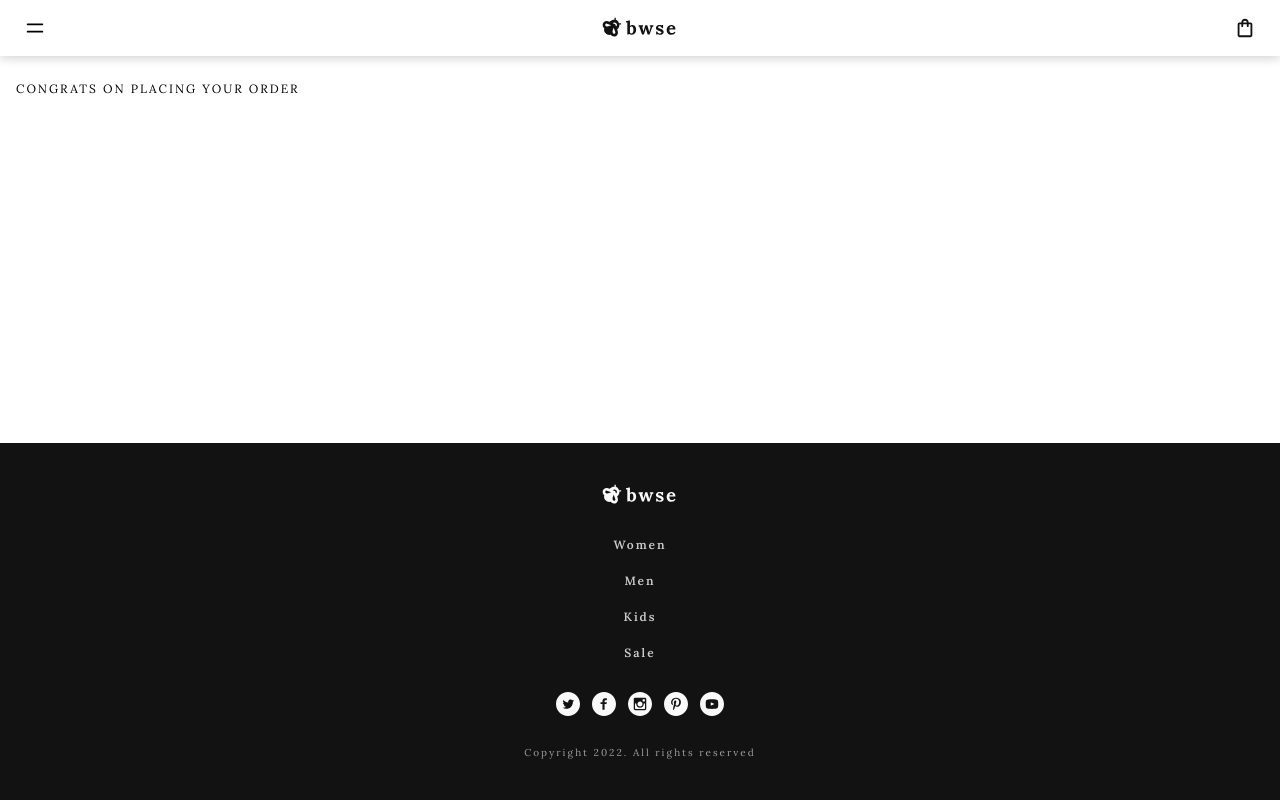
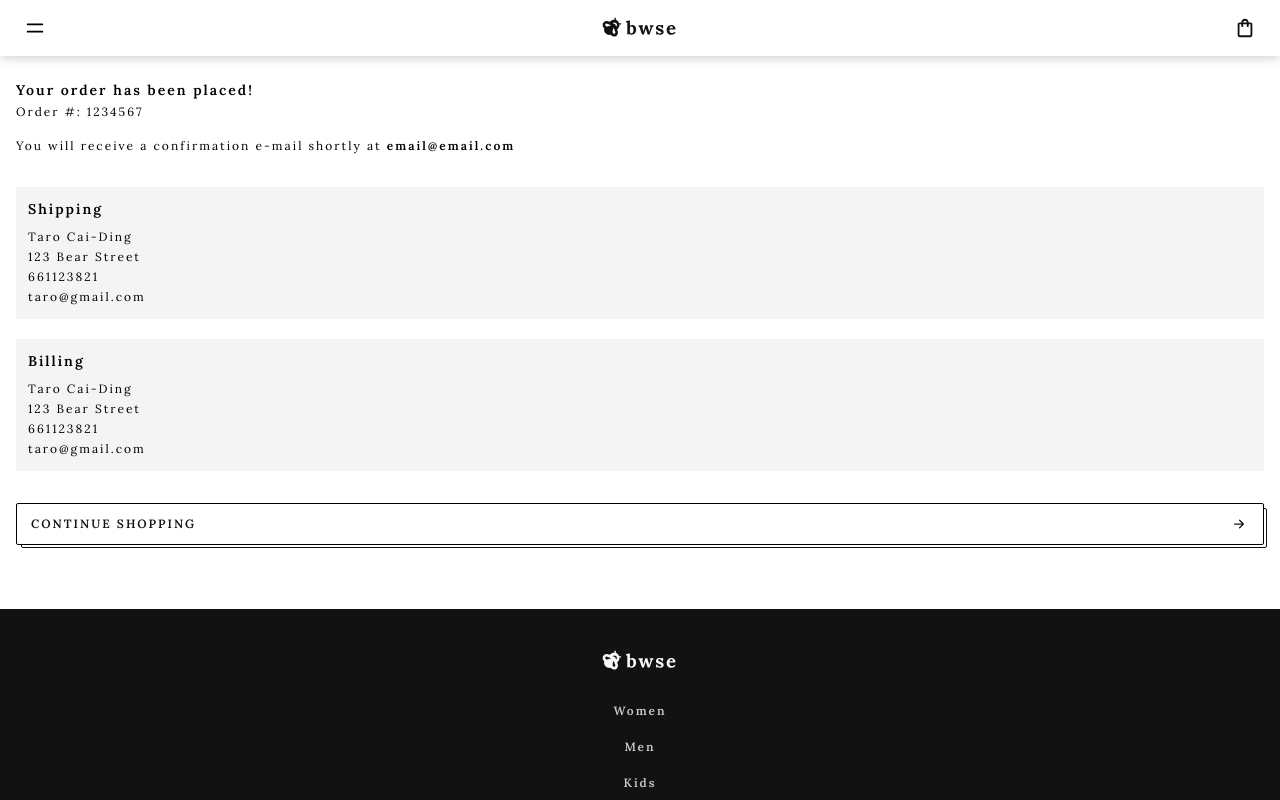
Before and after one commit to ding-09/mern-ecommerce, a React (Create React App) app in the folder frontend/: page /success in a window 1280 px wide. Shown: the top 800 px of the page. Built offline with nearby package versions, Linux system fonts and the light colour scheme.

Commit message:
added order confirmation page styles

```diff
--- a/frontend/src/pages/order-confirmation/OrderConfirmation.jsx
+++ b/frontend/src/pages/order-confirmation/OrderConfirmation.jsx
@@ -1,11 +1,42 @@
-import React from 'react'
+import React from 'react';
+import { BorderButton } from '../../components/buttons';
+import OrderSummary from '../../components/order-summary';
+import { OrderConfirmationPage, Header, OrderNumber, OrderInfo } from './style';
 
 const OrderConfirmation = () => {
   return (
-    <div>
-      CONGRATS ON PLACING YOUR ORDER
-    </div>
-  )
-}
+    <OrderConfirmationPage>
+      <Header>
+        <h2>Your order has been placed!</h2>
+        <OrderNumber>
+          <span>Order #: </span>
+          <span>1234567</span>
+        </OrderNumber>
+        <p>
+          You will receive a confirmation e-mail shortly at{' '}
+          <b>email@email.com</b>
+        </p>
+      </Header>
+      <OrderInfo>
+        <section className='shipping-info'>
+          <h3>Shipping</h3>
+          <p>Taro Cai-Ding</p>
+          <p>123 Bear Street</p>
+          <p>661123821</p>
+          <p>taro@gmail.com</p>
+        </section>
+        <section className='billing-info'>
+          <h3>Billing</h3>
+          <p>Taro Cai-Ding</p>
+          <p>123 Bear Street</p>
+          <p>661123821</p>
+          <p>taro@gmail.com</p>
+        </section>
+        <OrderSummary />
+      </OrderInfo>
+      <BorderButton text='Continue shopping' linkTo='/products' />
+    </OrderConfirmationPage>
+  );
+};
 
-export default OrderConfirmation
+export default OrderConfirmation;
--- a/frontend/src/pages/order-confirmation/style.js
+++ b/frontend/src/pages/order-confirmation/style.js
@@ -0,0 +1,34 @@
+import styled from 'styled-components';
+
+export const OrderConfirmationPage = styled.section`
+  margin-bottom: 4rem;
+  a {
+    background-color: var(--primary-white-bg);
+  }
+`;
+
+export const Header = styled.header`
+  margin-bottom: 3.2rem;
+  h2 {
+    font-size: 1.4rem;
+  }
+`;
+
+export const OrderNumber = styled.p`
+  margin-top: 0.2rem;
+  margin-bottom: 1.6rem;
+`;
+
+export const OrderInfo = styled.section`
+  margin-bottom: 3.2rem;
+  > section {
+    h3 {
+      margin-bottom: 0.8rem;
+    }
+    background-color: rgba(217, 217, 217, 0.3);
+    border-radius: 0.2rem;
+    margin-bottom: 2rem;
+    padding: 1.2rem;
+    line-height: 2rem;
+  }
+`;
--- a/frontend/src/utils/validateForm.js
+++ b/frontend/src/utils/validateForm.js
@@ -46,6 +46,6 @@ export const handleFormSubmit = (e) => {
       behavior: 'smooth',
     });
   } else {
-    window.location.href = '/success'
+    window.location.replace('/success')
   }
 };
```
